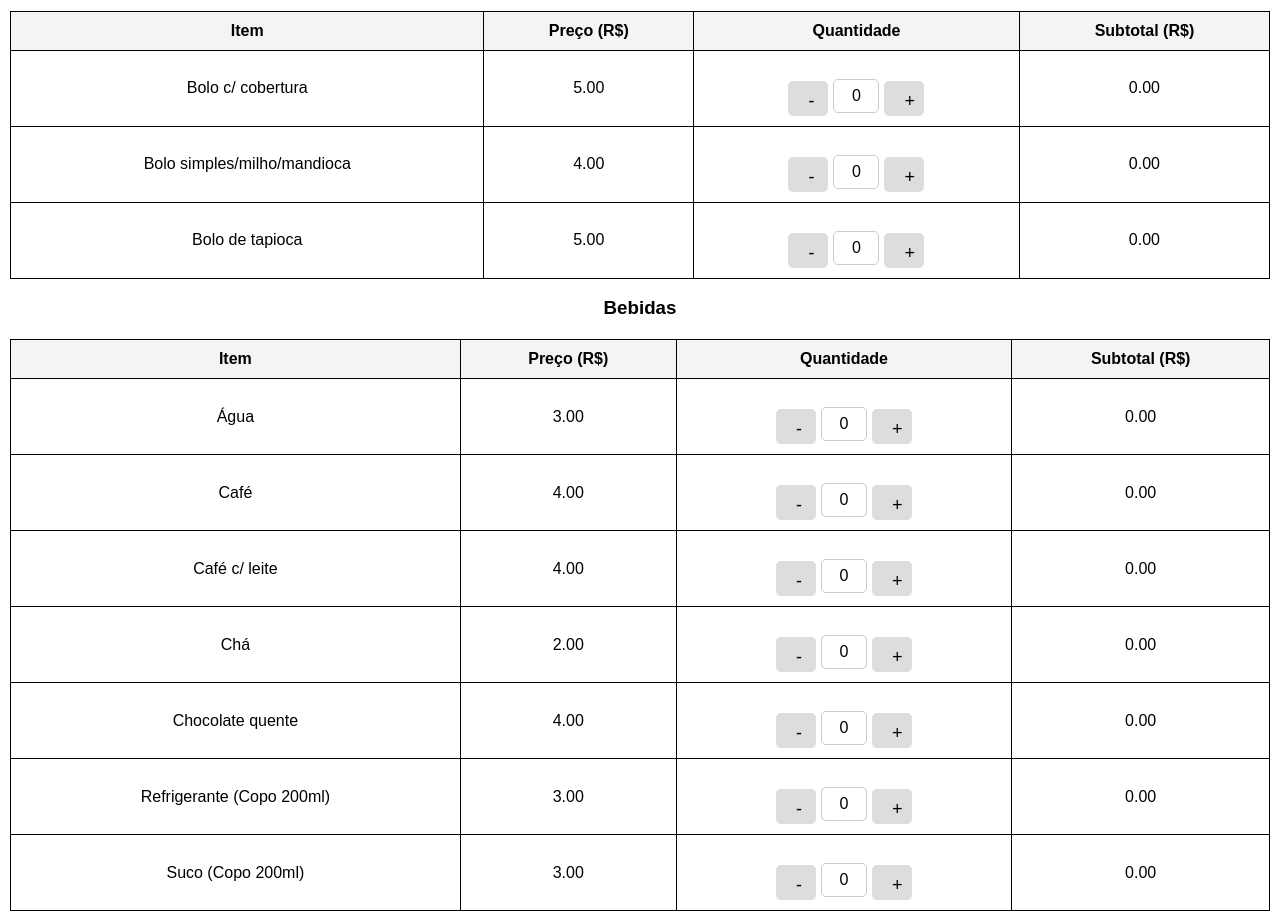
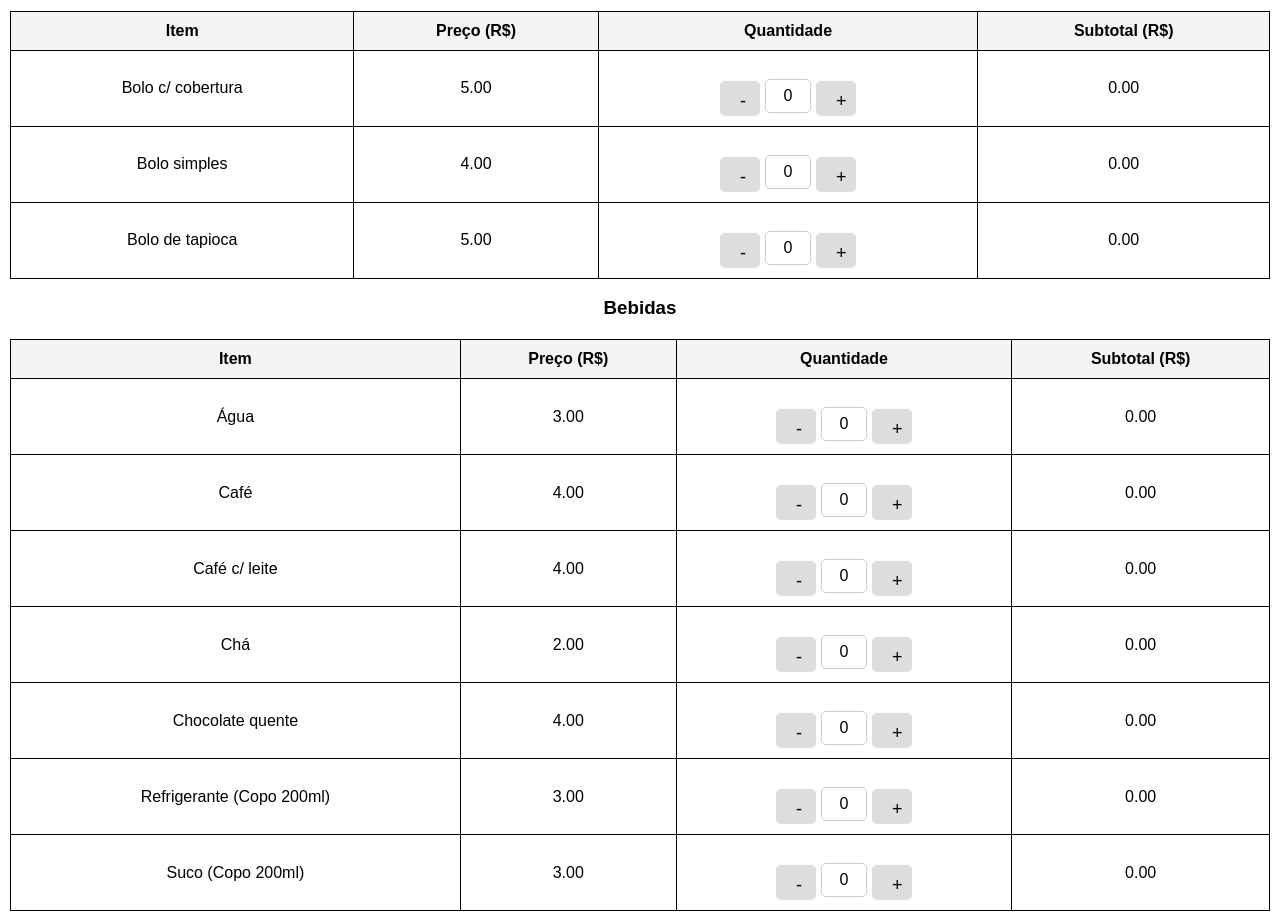
Before and after one commit to LuisSantosz/caf-comamor, a plain HTML site: page index.html in a window 1280 px wide. Shown: the part 960-1883 px from the top of the page. Drawn offline with Linux system fonts and the light colour scheme.

Commit message:
Alteração na descrição do bolo

```diff
--- a/index.html
+++ b/index.html
@@ -99,7 +99,7 @@
             ],
             "Doces": [
                 { nome: "Bolo c/ cobertura", preco: 5.00 },
-                { nome: "Bolo simples/milho/mandioca", preco: 4.00 },
+                { nome: "Bolo simples", preco: 4.00 },
                 { nome: "Bolo de tapioca", preco: 5.00 },
             ],
             "Bebidas": [
```
